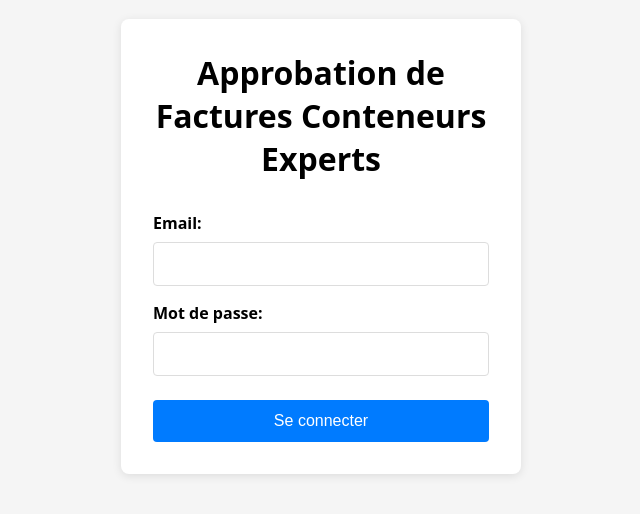
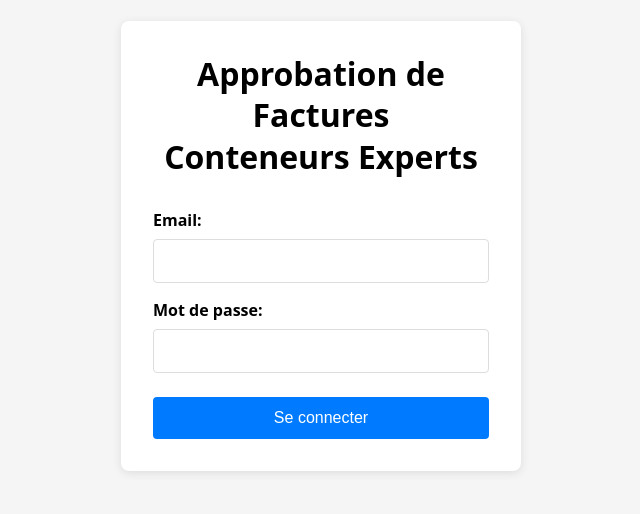
Before and after one commit to JulienJCE/approbation-factures-v2, a Next.js app: page /login in a window 1280 px wide. Shown: the part 154-668 px from the top of the page, without its empty margins (319-959 px from the left). Built offline with nearby package versions, Linux system fonts and the light colour scheme.

Commit message:
Put 'Conteneurs Experts' on its own line on login page

```diff
--- a/app/login/page.tsx
+++ b/app/login/page.tsx
@@ -65,7 +65,11 @@ function LoginContent() {
         width: '100%',
         maxWidth: '400px'
       }}>
-        <h1 style={{ textAlign: 'center', marginBottom: '2rem' }}>Approbation de Factures Conteneurs Experts</h1>
+        <h1 style={{ textAlign: 'center', marginBottom: '2rem', lineHeight: '1.3' }}>
+          Approbation de Factures
+          <br />
+          Conteneurs Experts
+        </h1>
 
         <form onSubmit={handleLogin}>
           <div style={{ marginBottom: '1rem' }}>
```
